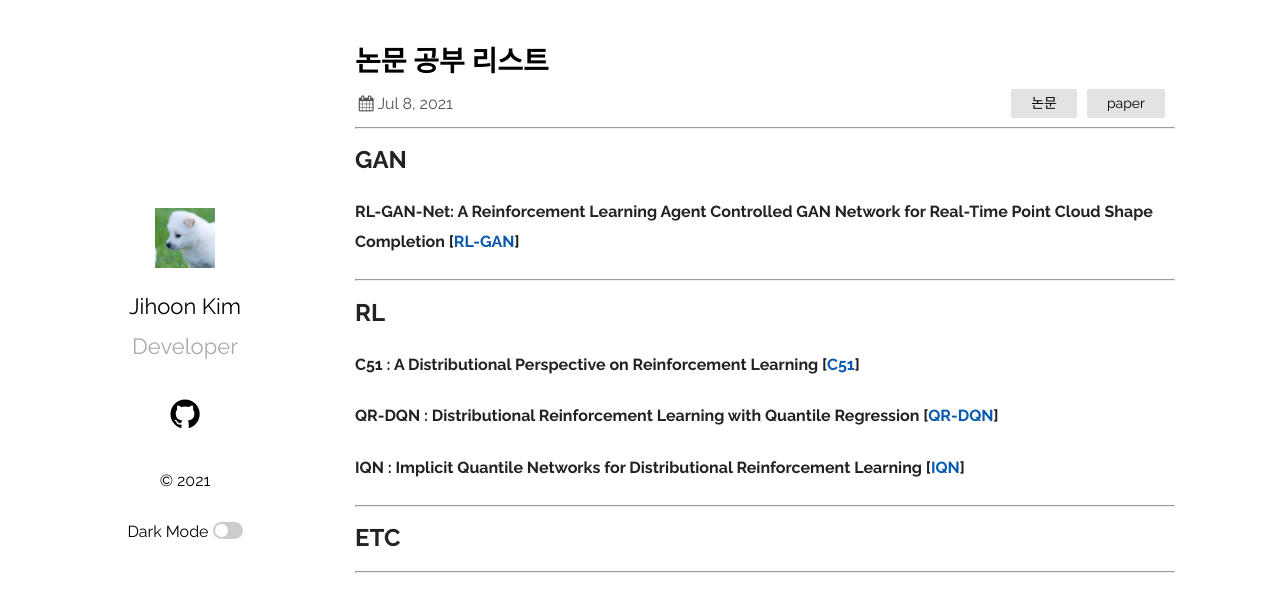
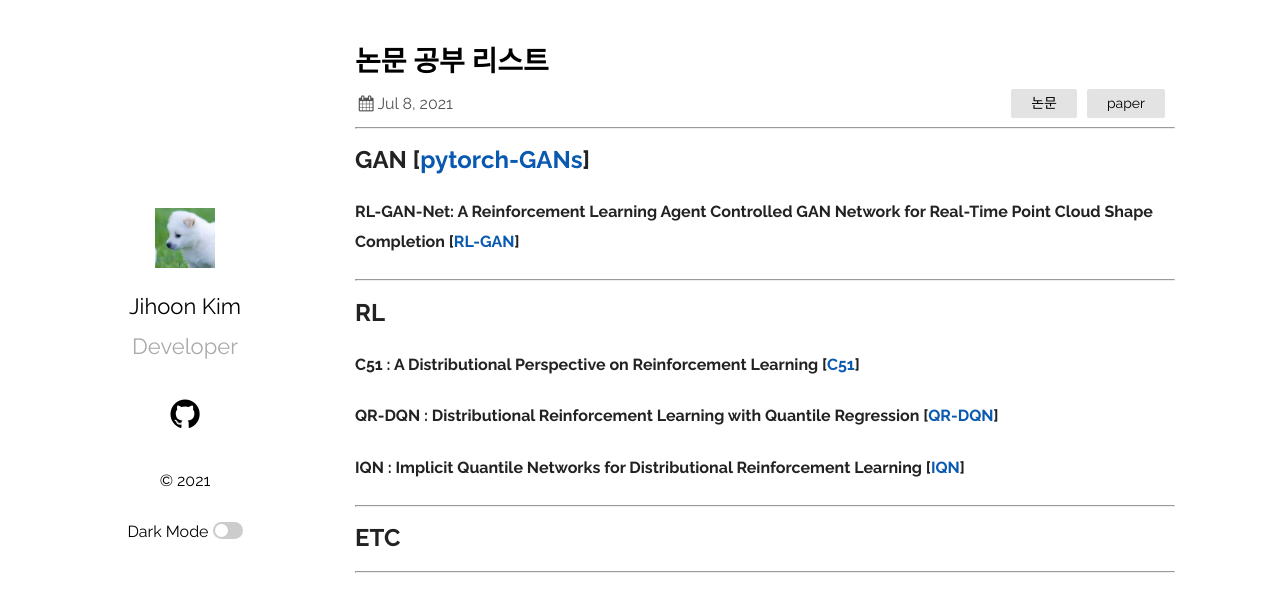
Before and after one commit to 201710757/201710757.github.io, a Jekyll site: the page built from _posts/2021-07-08-1.markdown, in a window 1280 px wide. Shown: the top 612 px of the page. Built offline with Jekyll 4.4.1, drawn with Linux system fonts in a browser that asks for light colours.

Commit message:
add pytorch gan examples link

```diff
--- a/_posts/2021-07-08-1.markdown
+++ b/_posts/2021-07-08-1.markdown
@@ -5,7 +5,7 @@ date:   2021-07-08
 categories: 논문 paper
 ---
 ---
-## GAN
+## GAN [[pytorch-GANs]]
 #### RL-GAN-Net: A Reinforcement Learning Agent Controlled GAN Network for Real-Time Point Cloud Shape Completion [[RL-GAN]]
 ---
 ## RL
@@ -16,6 +16,7 @@ categories: 논문 paper
 ## ETC
 ---
 
+[pytorch-GANs]: https://github.com/eriklindernoren/PyTorch-GAN.git
 [RL-GAN]: https://arxiv.org/abs/1904.12304
 [IQN]: https://arxiv.org/abs/1806.06923
 [QR-DQN]: https://arxiv.org/abs/1710.10044
```
